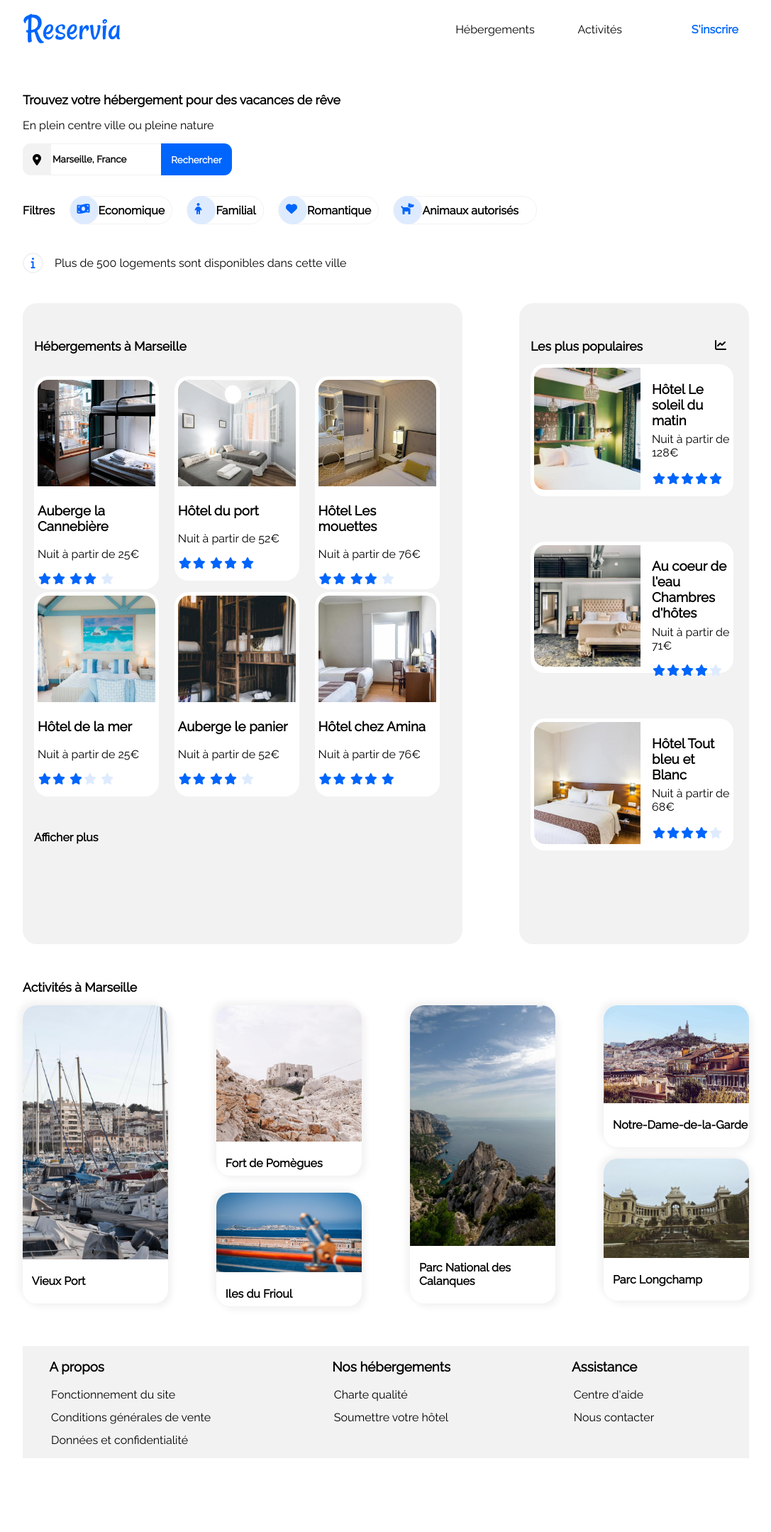
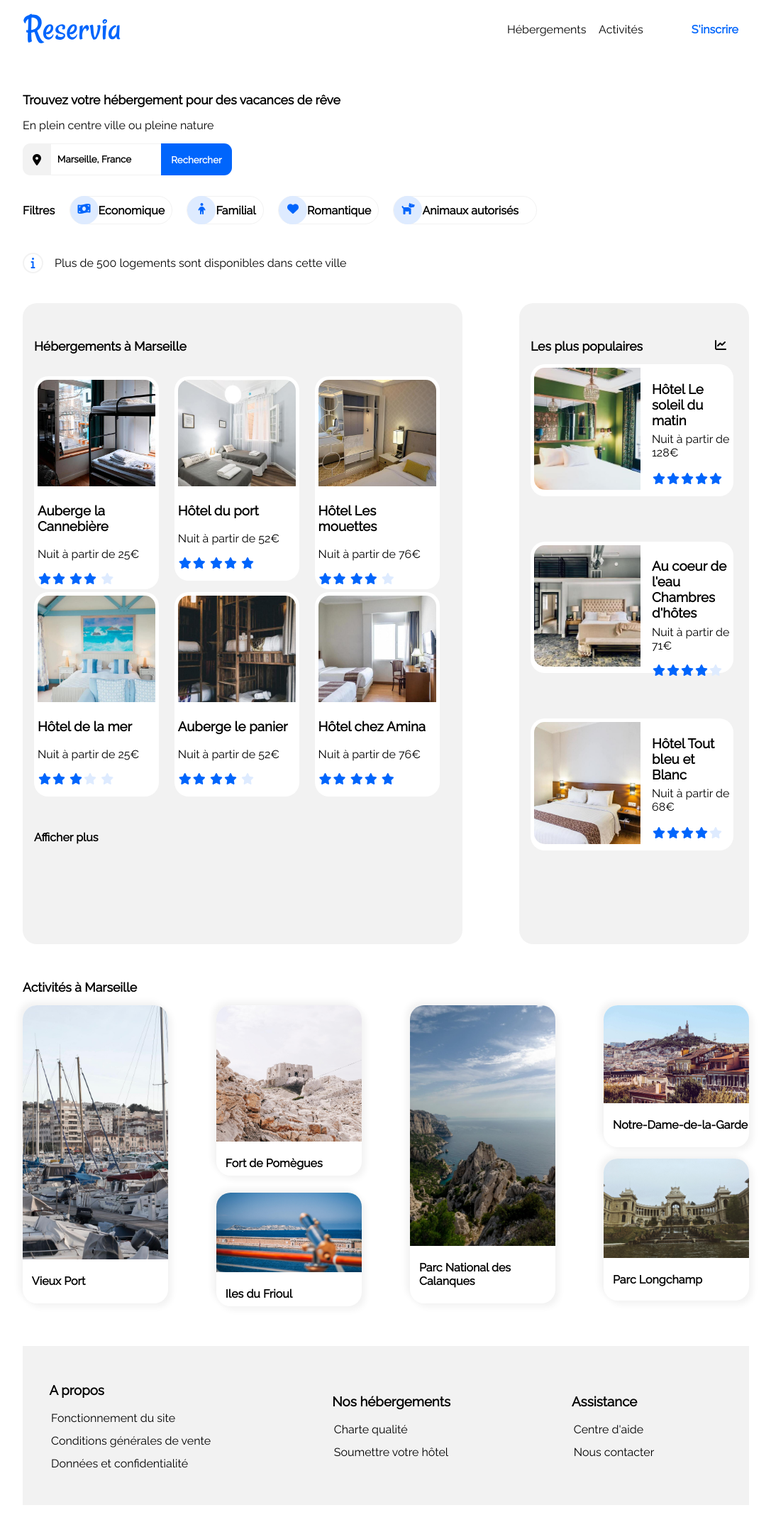
Before and after one commit to natthanguilhot/GUILHOTNATTHAN_2_17122020, a plain HTML site: page index.html in a window 1280 px wide. Shown: the whole page at 71% size, without its empty margins (96-1183 px from the left). Before the commit the page ends 2134 px from the top, so only its background shows below. Drawn offline with Linux system fonts and the light colour scheme.

Commit message:
finitions menu et footer

```diff
--- a/style.css
+++ b/style.css
@@ -30,7 +30,7 @@ header > img {
   align-items: baseline;
   align-content: space-around;
   list-style: none;
-  width: 50%;
+  width: 40%;
 }
 .menu > ul {
   display: flex;
@@ -43,8 +43,8 @@ header > img {
   color: black;
   padding-top: 2em;
 }
-.bouton-menu1 {
-  margin-right: -5em;
+.bouton-menu2 {
+  margin-left: -4em;
 }
 .bouton-menu-inscription {
   margin: 15px 15px 15px 15px;
@@ -136,6 +136,8 @@ input {
   width: 20px;
   align-items: center;
   justify-content: center;
+  text-align: center;
+  vertical-align: middle;
 }
 .menu-filtres {
   display: flex;
@@ -370,10 +372,13 @@ h4 {
 }
 footer {
   display: flex;
+  justify-content: center;
+  align-items: center;
   margin-top: 5em;
   margin-bottom:5em;
   background-color: #F2F2F2;
   width:100%;
+  height: 14em;
 }
 .colonne {
   margin-right:auto;
@@ -394,10 +399,10 @@ li {
     width: 90%;
   }
   .menu {
-    margin-right: 2em;
+    margin-right: 5em;
   }
   .bouton-menu1 {
-    margin-right:1em;
+    margin-right:4em;
   }
   #corps {
     flex-direction: column;
@@ -752,6 +757,7 @@ li {
   footer {
     flex-direction: column;
     width :100%;
+    height: auto;
     margin-left:0.5em;
   }
   .colonne {
```
Also changed, not shown: index.html (+1 -1 lines).
